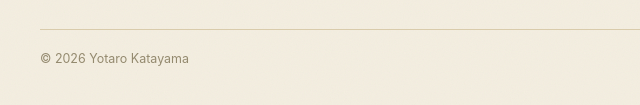
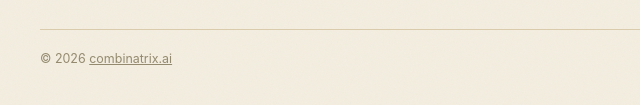
Before and after one commit to combinatrix-ai/chatdump, an Electron app: page site/index.html in a window 1000 px wide. Shown: the part 4719-4824 px from the top of the page, 0-640 px from the left. Drawn offline with Linux system fonts and the light colour scheme.

Commit message:
Credit combinatrix.ai in landing page footer

```diff
--- a/site/index.html
+++ b/site/index.html
@@ -990,7 +990,7 @@ Day 3: Kinkaku-ji, Daitoku-ji, then Nishiki Market before you leave.</pre>
         </div>
       </div>
       <div class="footer-fine">
-        <span>© 2026 Yotaro Katayama</span>
+        <span>© 2026 <a href="https://combinatrix.ai">combinatrix.ai</a></span>
         <span>Not affiliated with Anthropic, OpenAI, or Google.</span>
       </div>
     </div>
```
